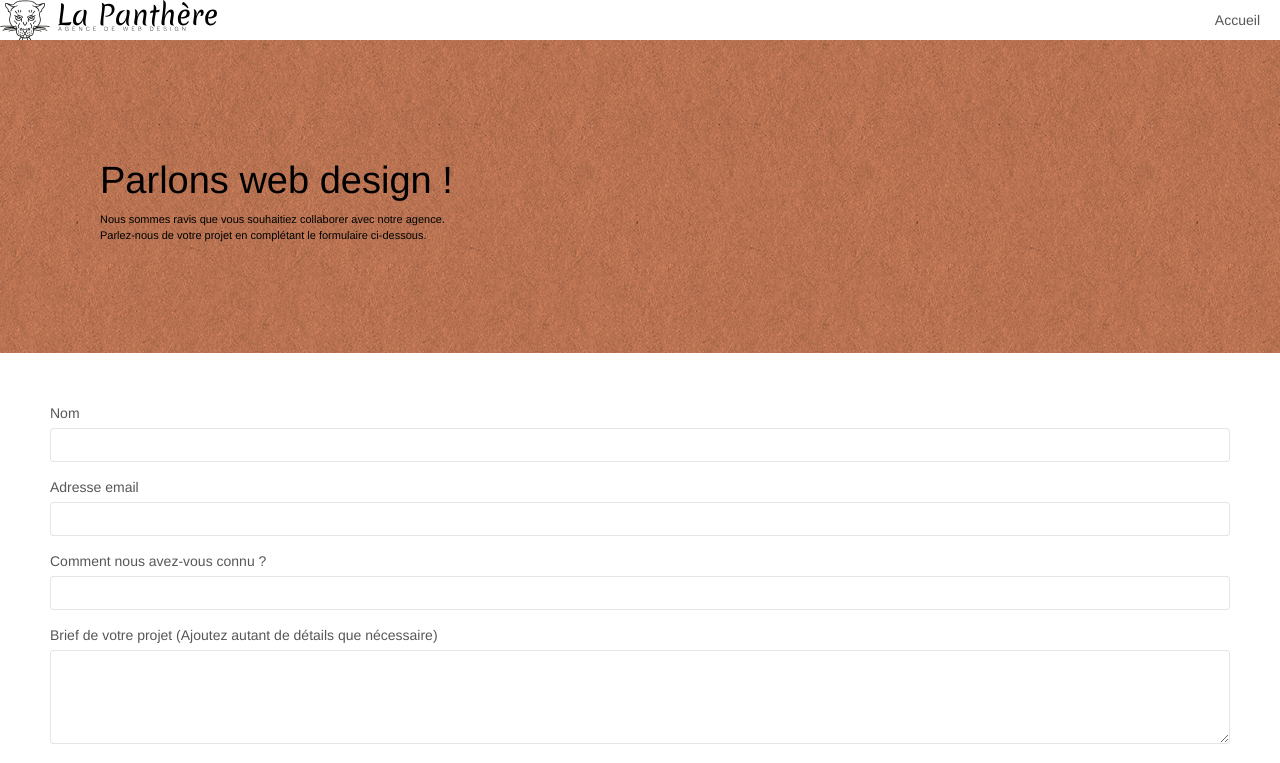
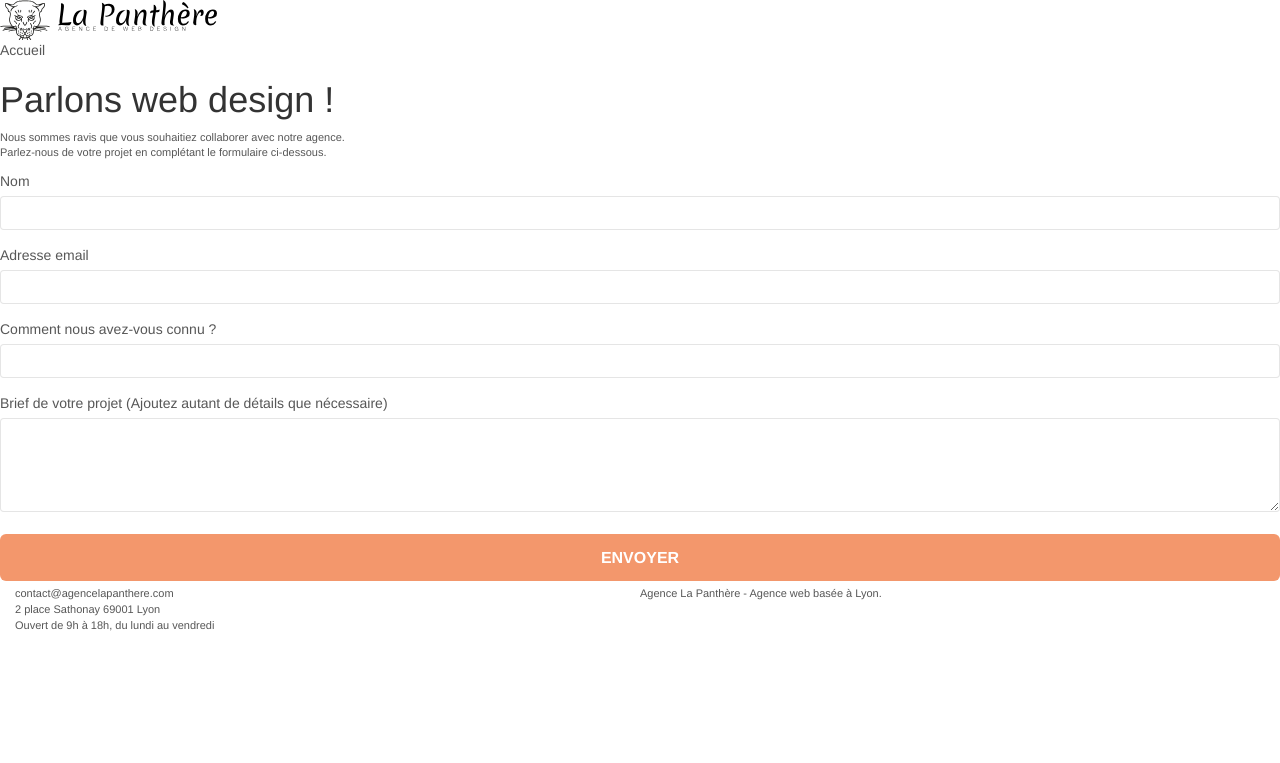
Before and after one commit to HueRodrigue/HueRodrigue_P4.github.io, a plain HTML site: page contact.html in a window 1280 px wide. Shown: the top 763 px of the page. Drawn offline with nearby package versions, Linux system fonts and the light colour scheme; files that its build step writes are made by us from their sources; a script that the page names is missing.

Commit message:
reset css

```diff
--- a/style.css
+++ b/style.css
@@ -26,37 +26,7 @@ a:hover {
     z-index: 100000;
     background: #FFFFFF url("img/pageload-spinner.gif") no-repeat center center;
 }
-.contact_presentation{
-    background: url("img/dots-bg.png");
-    padding: 100px;
 
-}
-.bac-repeat{
-    background: url("img/texture-paper.png"), #F3976C;
-    background-size: 280px 280px;
-}
-.presentation_title{
-    font-size: 38px;
-    color: black !important;
-}
-
-.presentation_description{
-    font-size: 11px;
-    color: black !important;
-}
-
-.form-container{
-    width: auto;
-    padding: 50px;
-}
-.contact_footer{
-    width: auto;
-    padding: 50px;
-    background-color: #F3976C;
-}
-.footer-text{
-    color: black !important;
-}
 .bloc {
     width: 100%;
     clear: both;
@@ -69,18 +39,6 @@ a:hover {
     position: relative;
 }
 
-header{
-    display: flex;
-    align-items: center;
-    justify-content: space-between;
-    width: auto;
-}
-header nav{
-    padding-right: 20px;
-}
-nav > a {
-    text-decoration: none;
-}
 .bloc .container {
     padding-left: 0;
     padding-right: 0;
@@ -822,7 +780,7 @@ h4 {
 
 .btn-atomic-tangerine {
     background: #F3976C;
-    color: #000000!important;
+    color: #FFFFFF!important;
 }
 
 .btn-atomic-tangerine:hover {
```
